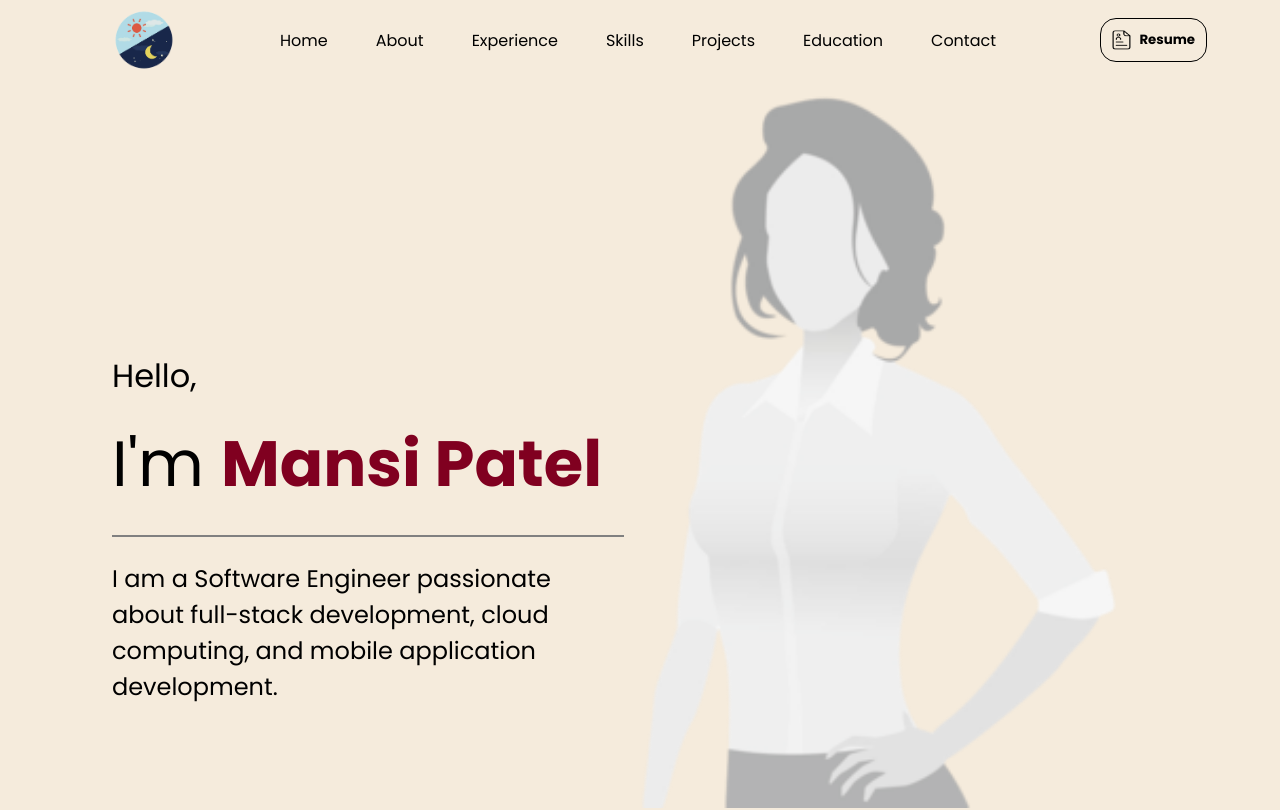
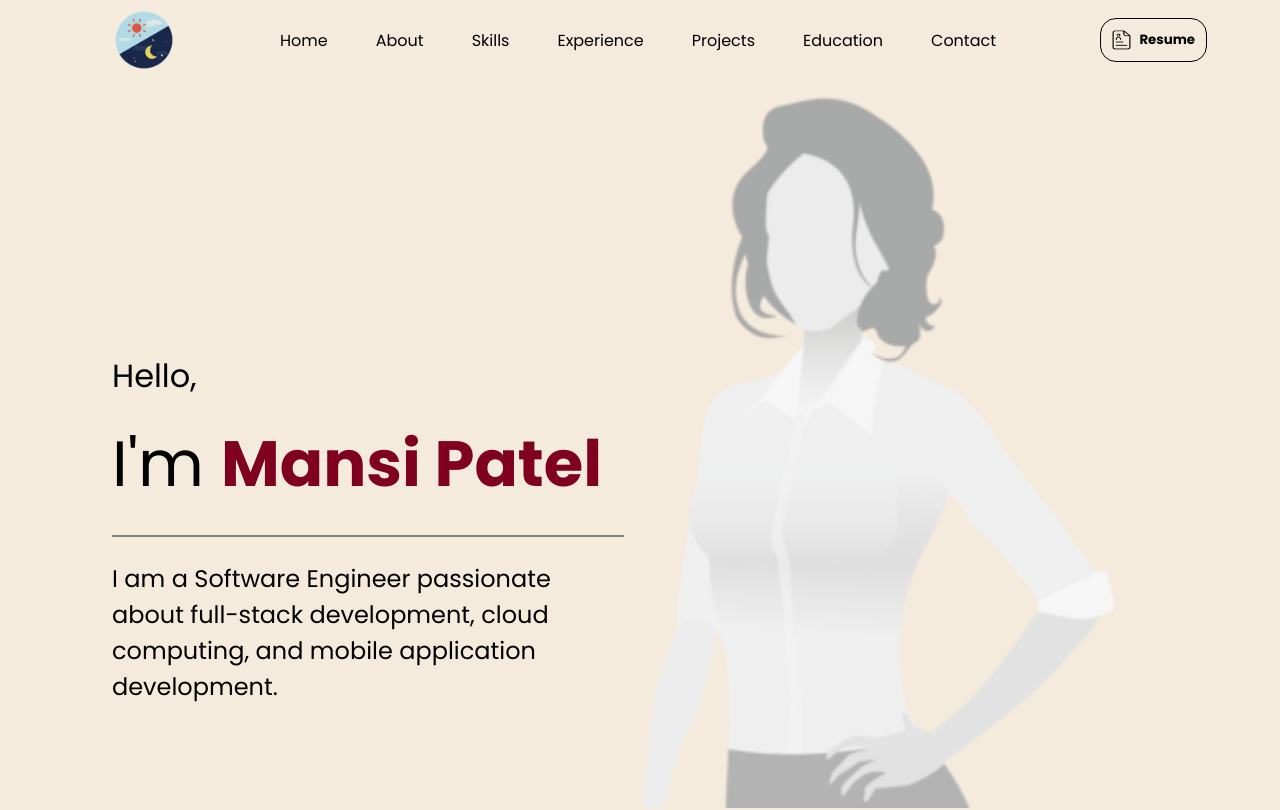
Before and after one commit to mansijp/mansi-patel, a React (Create React App) app: page / in a window 1280 px wide. Shown: the top 810 px of the page. Built offline with nearby package versions, Linux system fonts and the light colour scheme.

Commit message:
Changed the order of pages in navigation bar

```diff
--- a/src/components/NavBar/navbar.js
+++ b/src/components/NavBar/navbar.js
@@ -11,8 +11,8 @@ const Navbar = () => {
             <div className="menuItems">
                 <Link className="menuItem">Home</Link>
                 <Link className="menuItem">About</Link>
+                <Link className="menuItem">Skills</Link>
                 <Link className="menuItem">Experience</Link>
-                <Link className="menuItem">Skills</Link>
                 <Link className="menuItem">Projects</Link>
                 <Link className="menuItem">Education</Link>
                 <Link className="menuItem">Contact</Link>
```
